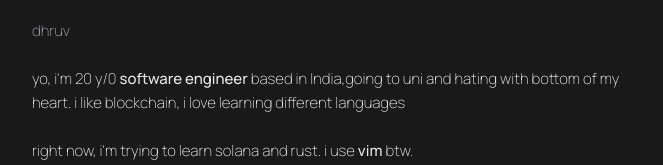
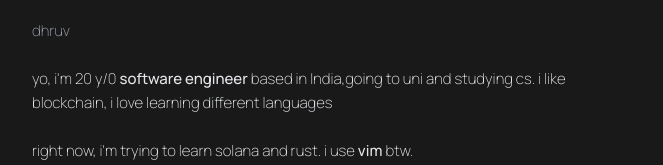
Before and after one commit to dhruvdabhi101/minimalistic-portfolio, a Next.js app: page / in a window 1280 px wide. Shown: the top 165 px of the page, without its empty margins (308-971 px from the left). Built offline with nearby package versions, Linux system fonts and the light colour scheme.

Commit message:
made some changes

```diff
--- a/app/page.tsx
+++ b/app/page.tsx
@@ -15,7 +15,7 @@ export default function Home() {
                 <div className='text-gray-400'>dhruv</div>
                 <div className='flex flex-col gap-6 leading-6'>
                     <div className='text-gray-400 font-sm'></div>
-                    <div className='text-gray-200'>yo, i'm 20 y/0 <span className='font-medium'>software engineer</span> based in India,going to uni and hating with bottom of my heart. i like blockchain, i love learning different languages</div>
+                    <div className='text-gray-200'>yo, i'm 20 y/0 <span className='font-medium'>software engineer</span> based in India,going to uni and studying cs. i like blockchain, i love learning different languages</div>
                     <div className='text-gray-200'>right now, i'm trying to learn solana and rust. i use <span className='font-medium'>vim </span>btw.</div>
                 </div>
                 <div className='text-gray-200 space-y-6 my-10'>
```
